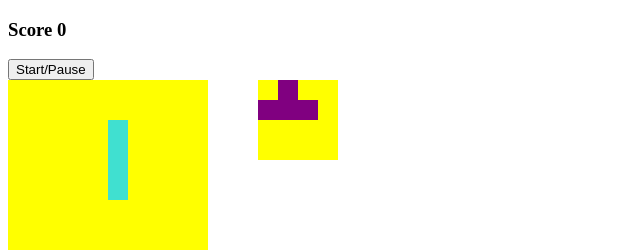
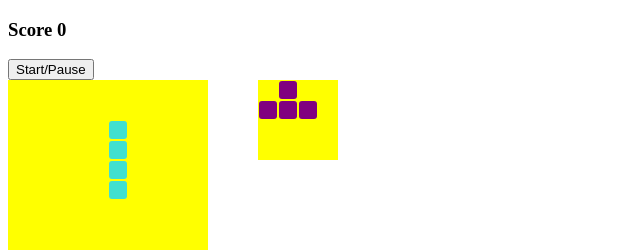
Before and after one commit to dskunkler/JSTetris, a plain HTML site: page index.html in a window 1280 px wide. Both pictures are taken after a click on the button "Start/Pause". Shown: the top 250 px of the page, 0-640 px from the left. Drawn offline with Linux system fonts and the light colour scheme.

Commit message:
changed size of grid div's and added a margin and border radius to pretty up the pieces.

```diff
--- a/style.css
+++ b/style.css
@@ -10,12 +10,16 @@
 }
 
 .grid div {
-  height: 20px;
-  width: 20px;
+  height: 18px;
+  width: 18px;
+  margin: 1px;
+  border-radius: 3px;
 }
 
 .tetromino {
   background-color: blue;
+  height: 18px;
+  width: 18px;
 }
 
 .mini-grid {
@@ -28,6 +32,8 @@
 }
 
 .mini-grid div {
-  height: 20px;
-  width: 20px;
+  height: 18px;
+  width: 18px;
+  margin: 1px;
+  border-radius: 3px;
 }
```
